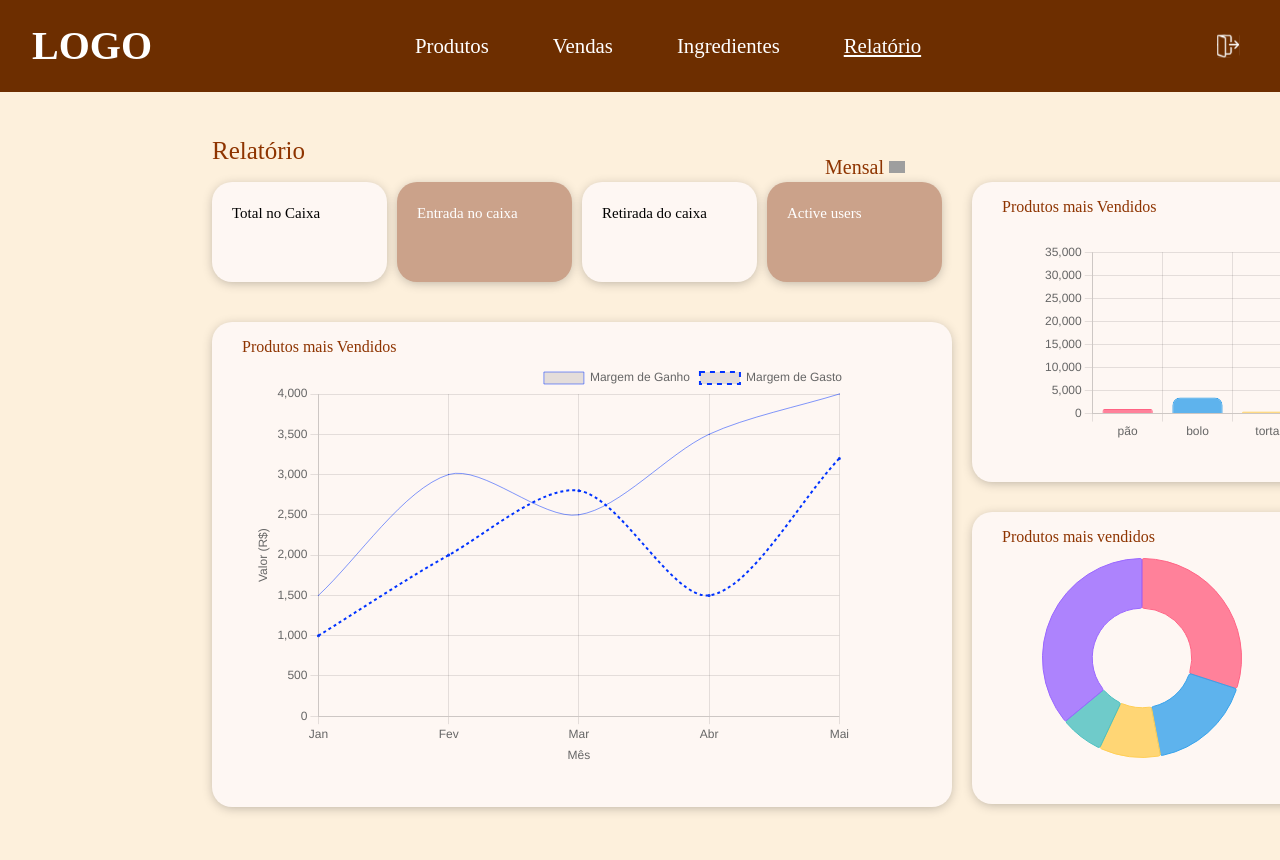
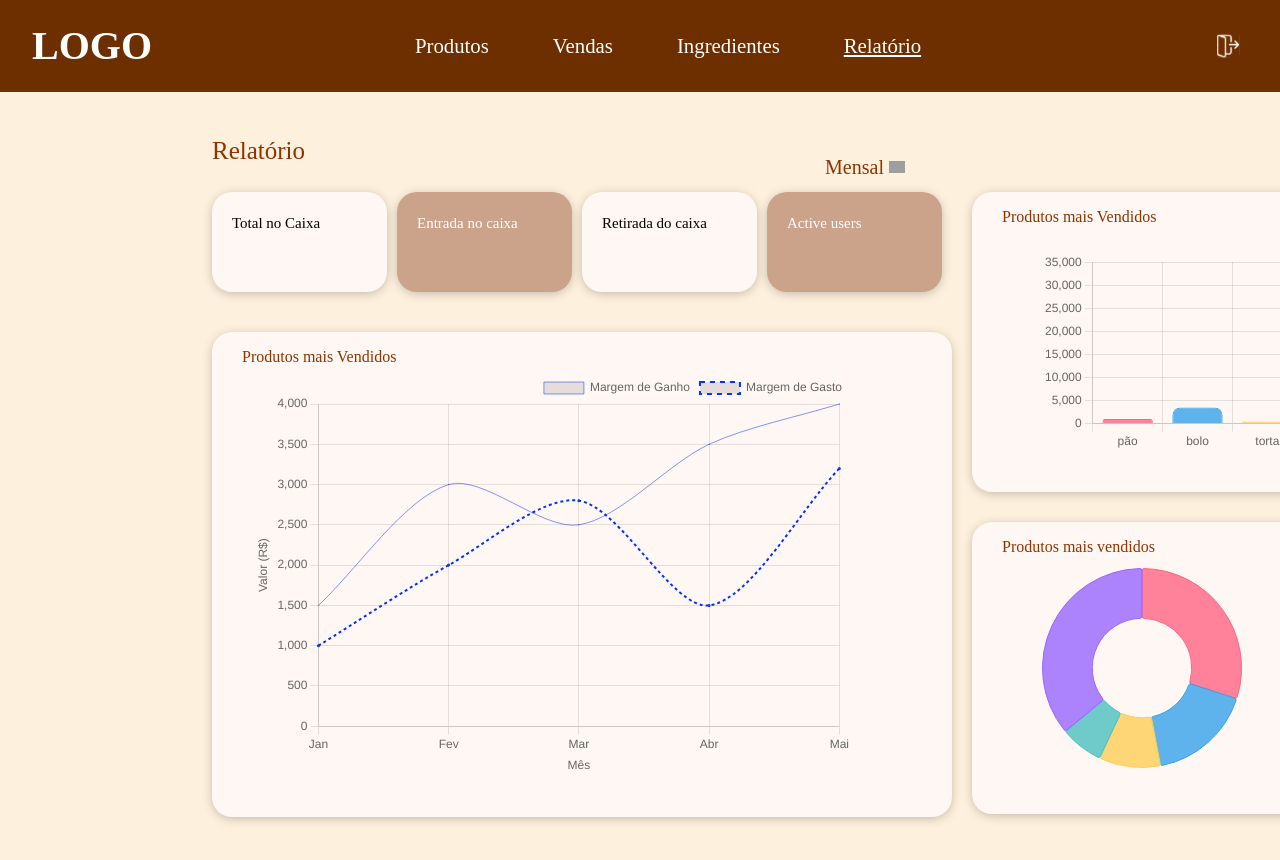
Before and after one commit to mauriciobenjamin700/bakery-system-web, a Next.js app: page /relatorios in a window 1280 px wide. Shown: the top 860 px of the page. Built offline with nearby package versions, Linux system fonts and the light colour scheme; grey boxes are pictures that could not be loaded.

Commit message:
Ajustes relatiros pt 02 - margin

```diff
--- a/src/app/relatorios/page.module.css
+++ b/src/app/relatorios/page.module.css
@@ -35,10 +35,16 @@
     font-size: 25px;
 }
 
+/* iconButtom {
+    width: 16px;
+    height: auto;
+} */
+
 .title {
     display: flex;
     gap: 460px;
     position: relative; /* Necessário para posicionar o dropdownMenu absolutamente */
+    margin-bottom: 10px;
 }
 
 .buttonFilter {
--- a/src/components/cabecalho/Header.tsx
+++ b/src/components/cabecalho/Header.tsx
@@ -25,7 +25,7 @@ export default function Header() {
         <Link href="/ingredients" className={pathname === '/ingredientes' ? styles.active : ''}>
           Ingredientes
         </Link>
-        <Link href="/relatorio" className={pathname === '/relatorios' ? styles.active : ''}>
+        <Link href="/relatorios" className={pathname === '/relatorios' ? styles.active : ''}>
           Relatório
         </Link>
       </nav>
```
